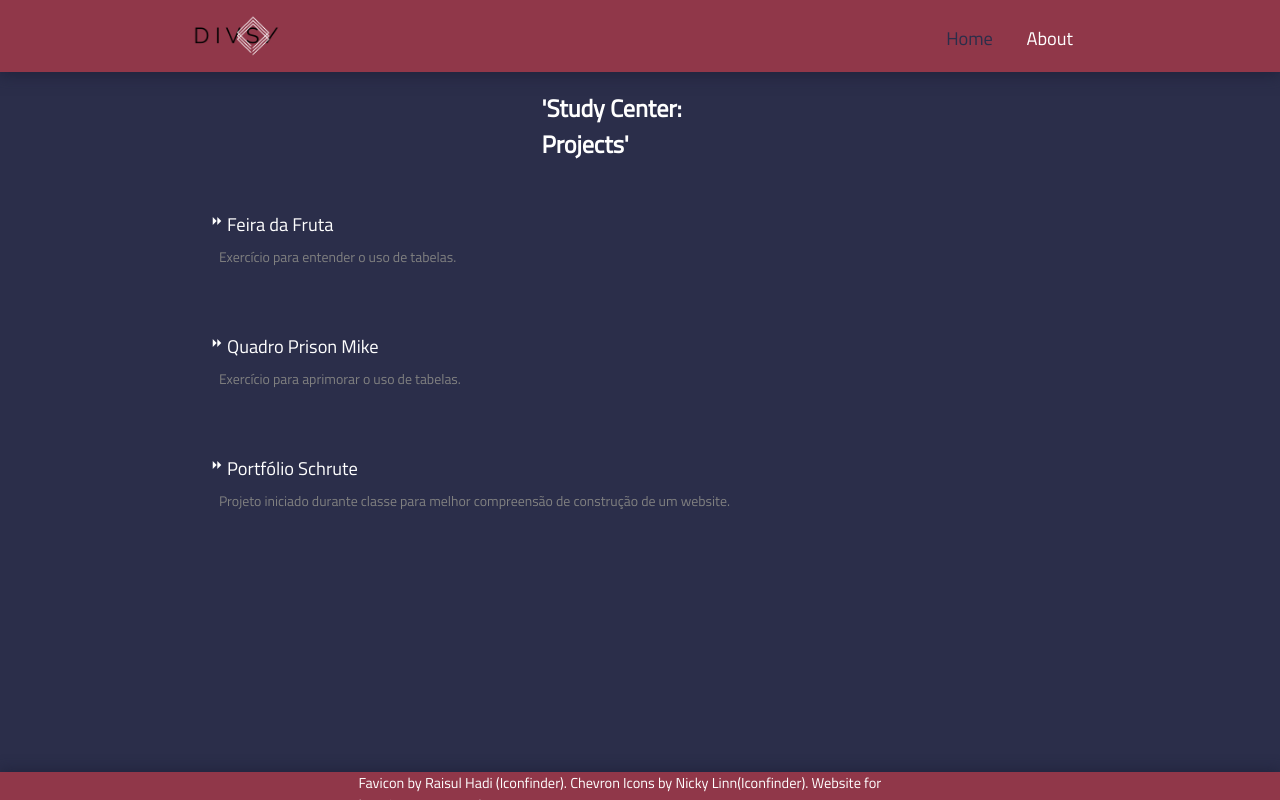
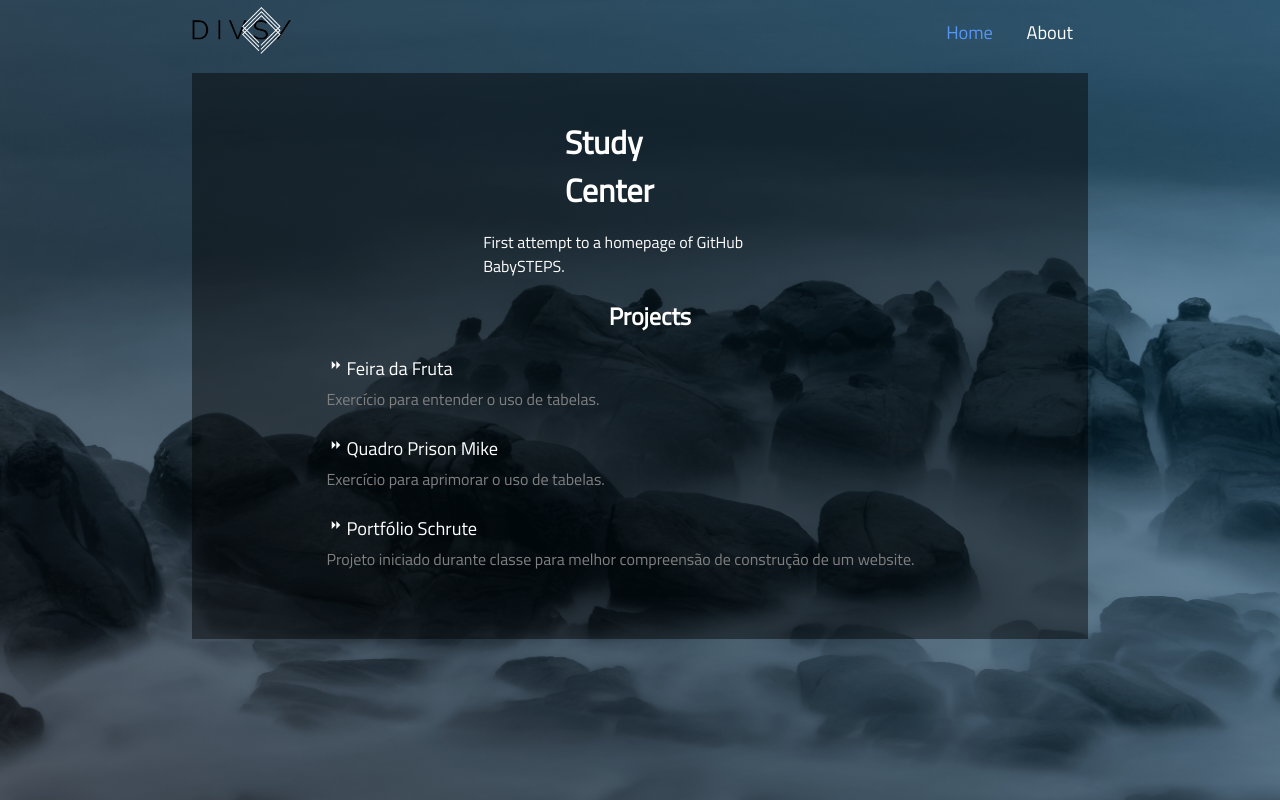
Before and after one commit to anapolese/baby-steps, a PHP site: page / in a window 1280 px wide. Run offline with PHP 8.4, Linux system fonts and the light colour scheme.

Commit message:
Loads of changes on homepage

```diff
--- a/assets/css/style.css
+++ b/assets/css/style.css
@@ -1,42 +1,48 @@
 :root {
     font-family: 'Titillium Web', sans-serif;
     color: var(--font-color);
-    --background-color: #2b2e4a;
-    --header-color: #903749;
+    --background-img: url(../img/andy-wang-O_0fiyBOY-8-unsplash.jpg);
+    --background-colorA: rgba(0, 0, 0, 0.45);
+    --background-colorB: rgba(0, 105, 154, 0.3);
+    --font-color-hover: #5696f7;
     /* --men: #07689f; */
     --font-color: #FFFFFF;
 }
 
 body {
-    background: var(--background-color);
-    padding: 7% 0;
+    background:linear-gradient(30deg, var(--background-colorA), var(--background-colorB)), var(--background-img);
+    background-size: 100%;
+    height: 100%;
+    background-color: rgb(12, 60, 82);
     margin: 0%;
 }
 
 /* ============== HEADER CONTENT ============== */
 
+
 header {
-    background: var(--header-color);
+    background: rgba(0, 0, 0, 0);
     width: 100%;
-    position: fixed;
-    top: 0;
-    box-shadow: 0px 1px 15px 1px #1e213a;
+    margin-bottom: 0;
+    margin-top: 0;
 }
+
 
 header div {
     width: 70%;
-    padding: 1% 15%;
+    padding: 0.5% 15%;
 }
 
+
 #logo {
-    width: 10%;
+    width: 11%;
 }
 
 #menu {
     float: right;
 }
 
-a {
+#menu a, #projectsView a {
     font-size: 115%;
     padding: 10px 15px;
     margin: 1% 0;
@@ -47,40 +53,59 @@ a {
   }
 
   #menu a:hover {
-    color: var(--background-color);
+    color: var(--font-color-hover);
   }
 
   #menu a.ativo {
-    color: var(--background-color);
+    color: var(--font-color-hover);
 }
 
+/* ============== HEADER END ==============  */
 
 
 /* ============== SITE CONTENT ============== */
 
 
-#container {
+#containerHome {
+    background-color: rgba(0, 0, 0, 0.45);
     width: 70%;
-    padding: 0 15%;
+    margin: 1% 15%;
+}
+
+#home {
+    width: 70%;
+    padding: 5% 15%;
 }
 
 h1 {
-    margin: 0 39%;
+    font-size: 200%;
+    margin: 0 38%;
 }
 
-#projects a {
-    height: 15%;
-    padding-bottom: 1.5%;
+.subP {
+    padding: 0 25%;
 }
 
-#projects a:hover {
-    color: var(--header-color);
+/* ============== PROJECTS PAGE ============== */
+
+h2 {
+    padding: 0 45%;
 }
 
-#projects p {
-    margin-top: 29px;
+#projectsView a {
+    height: 30%;
+    margin: 0%;
+    padding: 0 0 1.5% 0;
+}
+
+#projectsView a:hover {
+    color: var(--font-color-hover);
+}
+
+#projectsView p {
+    margin-top: 0px;
     margin-bottom: 0px;
-    height: 15%;
+    height: 10%;
     color: grey;
 }
 
@@ -89,22 +114,3 @@ h1 {
     font-size: 87%;
     margin-left: 3%;
 }
-
-
-/* ============== FOOTER ============== */
-
-footer {
-    position: fixed;
-    bottom: 0;
-    background: var(--header-color);
-    width: 100%;
-    height: 3.5%;
-    box-shadow: 0px 1px 15px 1px #1e213a;
-}
-
-footer span {
-    color: var(--font-color);
-    display: block;
-    margin: 0 28%;
-    font-size: 90%;
-}
--- a/index.html
+++ b/index.html
@@ -8,35 +8,36 @@
      <title>Notebook</title>
   </head>
   <body>
+    <!-- =========== HEADER BEGINNING =========== -->
       <header>
         <div>
-          <img src="assets/img/divs.png" alt="DIVS/" id="logo">
+          <a href="#home"><img src="assets/img/DIVS-350.png" alt="DIVS/" id="logo"></a>
 
-          <nav id="menu">
-            <a class="ativo" href="index.htm">Home</a>
-            <a href="about.htm">About</a>
-          </nav>
+            <nav id="menu">
+              <a class="ativo" href="index.htm">Home</a>
+              <a href="about.htm">About</a>
+            </nav>
         </div>
       </header>
+    <!-- =========== END HEADER ============ -->
 
-      <div id="container">
-        <section>
+
+      <div id="containerHome">
+        <section id="home">
           <!-- Projects -->
           <h1>
-          'Study Center: Projects'
+          Study Center
           </h1>
-            <div id="projects">
-            <p><a href="https://anapolese.github.io/baby-steps/exerc1/"><img src="assets/img/chevron.png" alt="Chevron">Feira da Fruta</a><br><span>Exercício para entender o uso de tabelas.</span></p>
-            <p><a href="https://anapolese.github.io/baby-steps/exec2/"><img src="assets/img/chevron.png" alt="Chevron">Quadro Prison Mike</a><br><span>Exercício para aprimorar o uso de tabelas.</span></p>
-            <p><a href="https://anapolese.github.io/baby-steps/portfolio/"><img src="assets/img/chevron.png" alt="Chevron">Portfólio Schrute</a><br><span>Projeto iniciado durante classe para melhor compreensão de construção de um website.</span></p>
+          <p class="subP">First attempt to a homepage of GitHub BabySTEPS.</p>
+          <div id="projectsView">
+            <h2>Projects</h2>
+            <p><a href="https://anapolese.github.io/baby-steps/exerc1/" target="blank_"><img src="assets/img/chevron.png" alt="Chevron">Feira da Fruta</a><br><span>Exercício para entender o uso de tabelas.</span></p>
+            <p><a href="https://anapolese.github.io/baby-steps/exec2/" target="blank_"><img src="assets/img/chevron.png" alt="Chevron">Quadro Prison Mike</a><br><span>Exercício para aprimorar o uso de tabelas.</span></p>
+            <p><a href="https://anapolese.github.io/baby-steps/portfolio/" target="blank_"><img src="assets/img/chevron.png" alt="Chevron">Portfólio Schrute</a><br><span>Projeto iniciado durante classe para melhor compreensão de construção de um website.</span></p>
 
             </div>
         </section>
       </div>
 
-      <footer>
-        <span>Favicon by Raisul Hadi (Iconfinder). Chevron Icons by Nicky Linn(Iconfinder). Website for learning purpose only.</span>
-      </footer>
-
   </body>
 </html>
```
Also changed, not shown: assets/img/DIVS-350.png (added), assets/img/andy-wang-O_0fiyBOY-8-unsplash.jpg (added), assets/img/divs.png (deleted).
